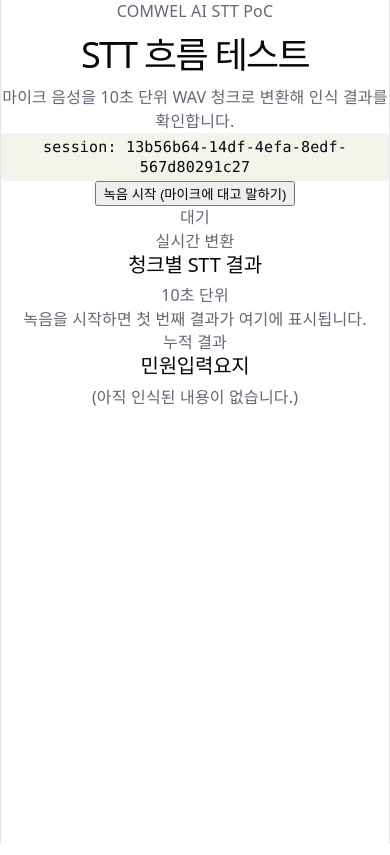
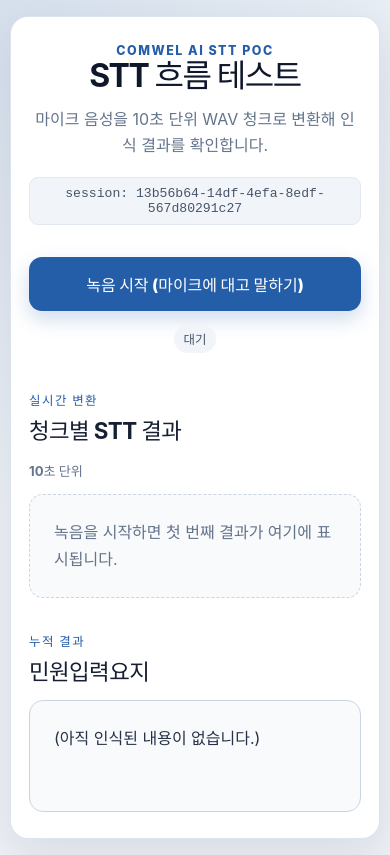
Before and after one commit to nurioni4188/comwel-ai-stt-poc, a React (Vite) app: page / in a window 390 px wide. Built offline with nearby package versions, Linux system fonts and the light colour scheme.

Commit message:
style: add responsive STT test layout

```diff
--- a/src/index.css
+++ b/src/index.css
@@ -1,111 +1,348 @@
 :root {
-  --text: #6b6375;
-  --text-h: #08060d;
-  --bg: #fff;
-  --border: #e5e4e7;
-  --code-bg: #f4f3ec;
-  --accent: #aa3bff;
-  --accent-bg: rgba(170, 59, 255, 0.1);
-  --accent-border: rgba(170, 59, 255, 0.5);
-  --social-bg: rgba(244, 243, 236, 0.5);
-  --shadow:
-    rgba(0, 0, 0, 0.1) 0 10px 15px -3px, rgba(0, 0, 0, 0.05) 0 4px 6px -2px;
-
-  --sans: system-ui, 'Segoe UI', Roboto, sans-serif;
-  --heading: system-ui, 'Segoe UI', Roboto, sans-serif;
-  --mono: ui-monospace, Consolas, monospace;
-
-  font: 18px/145% var(--sans);
-  letter-spacing: 0.18px;
-  color-scheme: light dark;
-  color: var(--text);
-  background: var(--bg);
+  font-family: Inter, Pretendard, "Noto Sans KR", system-ui, -apple-system,
+    BlinkMacSystemFont, "Segoe UI", sans-serif;
+  color: #1f2937;
+  background: #eef2f7;
   font-synthesis: none;
   text-rendering: optimizeLegibility;
   -webkit-font-smoothing: antialiased;
-  -moz-osx-font-smoothing: grayscale;
-
-  @media (max-width: 1024px) {
-    font-size: 16px;
-  }
+  --surface: #ffffff;
+  --surface-subtle: #f8fafc;
+  --border: #dbe3ee;
+  --text: #1f2937;
+  --muted: #64748b;
+  --primary: #245da8;
+  --primary-dark: #194983;
+  --danger: #c7392f;
+  --danger-dark: #9f2d26;
+  --success: #18794e;
+  --shadow: 0 18px 50px rgba(15, 23, 42, 0.1);
 }
 
-@media (prefers-color-scheme: dark) {
-  :root {
-    --text: #9ca3af;
-    --text-h: #f3f4f6;
-    --bg: #16171d;
-    --border: #2e303a;
-    --code-bg: #1f2028;
-    --accent: #c084fc;
-    --accent-bg: rgba(192, 132, 252, 0.15);
-    --accent-border: rgba(192, 132, 252, 0.5);
-    --social-bg: rgba(47, 48, 58, 0.5);
-    --shadow:
-      rgba(0, 0, 0, 0.4) 0 10px 15px -3px, rgba(0, 0, 0, 0.25) 0 4px 6px -2px;
-  }
-
-  #social .button-icon {
-    filter: invert(1) brightness(2);
-  }
-}
-
-#root {
-  width: 1126px;
-  max-width: 100%;
-  margin: 0 auto;
-  text-align: center;
-  border-inline: 1px solid var(--border);
-  min-height: 100svh;
-  display: flex;
-  flex-direction: column;
+* {
   box-sizing: border-box;
 }
 
 body {
   margin: 0;
+  min-width: 320px;
+  min-height: 100vh;
+  background:
+    radial-gradient(circle at top left, rgba(36, 93, 168, 0.12), transparent 32rem),
+    #eef2f7;
+}
+
+button,
+input,
+textarea,
+select {
+  font: inherit;
+}
+
+button:focus-visible {
+  outline: 3px solid rgba(36, 93, 168, 0.28);
+  outline-offset: 3px;
+}
+
+#root {
+  min-height: 100vh;
+}
+
+.stt-page {
+  width: 100%;
+  min-height: 100vh;
+  padding: 48px 20px;
+}
+
+.stt-card {
+  width: min(920px, 100%);
+  margin: 0 auto;
+  padding: 42px;
+  background: var(--surface);
+  border: 1px solid rgba(219, 227, 238, 0.95);
+  border-radius: 24px;
+  box-shadow: var(--shadow);
+}
+
+.page-header {
+  text-align: center;
+}
+
+.eyebrow,
+.section-kicker {
+  margin: 0;
+  color: var(--primary);
+  font-size: 0.78rem;
+  font-weight: 800;
+  letter-spacing: 0.12em;
+  text-transform: uppercase;
 }
 
 h1,
-h2 {
-  font-family: var(--heading);
-  font-weight: 500;
-  color: var(--text-h);
+h2,
+p {
+  margin-top: 0;
 }
 
 h1 {
-  font-size: 56px;
-  letter-spacing: -1.68px;
-  margin: 32px 0;
-  @media (max-width: 1024px) {
-    font-size: 36px;
-    margin: 20px 0;
+  margin-bottom: 12px;
+  color: #0f172a;
+  font-size: clamp(2rem, 5vw, 3.25rem);
+  line-height: 1.12;
+  letter-spacing: -0.045em;
+}
+
+h2 {
+  margin: 4px 0 0;
+  color: #172033;
+  font-size: 1.4rem;
+  letter-spacing: -0.025em;
+}
+
+.page-description {
+  margin-bottom: 18px;
+  color: var(--muted);
+  line-height: 1.65;
+}
+
+.session-id {
+  display: inline-block;
+  max-width: 100%;
+  padding: 8px 12px;
+  overflow-wrap: anywhere;
+  color: #475569;
+  background: #f1f5f9;
+  border: 1px solid #e2e8f0;
+  border-radius: 9px;
+  font-size: 0.82rem;
+}
+
+.recording-controls {
+  display: flex;
+  flex-direction: column;
+  align-items: center;
+  gap: 14px;
+  margin: 32px 0 38px;
+}
+
+.record-button {
+  min-width: min(100%, 340px);
+  padding: 15px 24px;
+  color: #fff;
+  background: var(--primary);
+  border: 0;
+  border-radius: 13px;
+  box-shadow: 0 8px 20px rgba(36, 93, 168, 0.22);
+  cursor: pointer;
+  font-weight: 800;
+  transition: transform 160ms ease, background 160ms ease, box-shadow 160ms ease;
+}
+
+.record-button:hover {
+  background: var(--primary-dark);
+  transform: translateY(-1px);
+}
+
+.record-button.recording {
+  background: var(--danger);
+  box-shadow: 0 8px 20px rgba(199, 57, 47, 0.22);
+}
+
+.record-button.recording:hover {
+  background: var(--danger-dark);
+}
+
+.status-row {
+  display: flex;
+  flex-wrap: wrap;
+  justify-content: center;
+  gap: 8px;
+}
+
+.status-badge {
+  padding: 5px 10px;
+  color: #475569;
+  background: #f1f5f9;
+  border-radius: 999px;
+  font-size: 0.78rem;
+  font-weight: 700;
+}
+
+.status-badge.active,
+.status-badge.error {
+  color: #a12821;
+  background: #fff0ee;
+}
+
+.status-badge.sending {
+  color: #7c4d00;
+  background: #fff7d6;
+}
+
+.status-badge.success {
+  color: var(--success);
+  background: #e9f8f0;
+}
+
+.error-message {
+  display: grid;
+  gap: 4px;
+  margin-bottom: 24px;
+  padding: 15px 18px;
+  color: #9f2d26;
+  background: #fff1ef;
+  border: 1px solid #f3c5c0;
+  border-radius: 12px;
+  line-height: 1.55;
+}
+
+.result-section + .result-section {
+  margin-top: 34px;
+}
+
+.section-heading {
+  display: flex;
+  align-items: end;
+  justify-content: space-between;
+  gap: 16px;
+  margin-bottom: 14px;
+}
+
+.section-meta {
+  color: var(--muted);
+  font-size: 0.82rem;
+  font-weight: 700;
+}
+
+.empty-result,
+.cumulative-result {
+  padding: 24px;
+  color: #64748b;
+  background: var(--surface-subtle);
+  border: 1px dashed #cbd5e1;
+  border-radius: 14px;
+  line-height: 1.7;
+}
+
+.cumulative-result {
+  min-height: 112px;
+  color: #263247;
+  border-style: solid;
+  white-space: pre-wrap;
+}
+
+.chunk-list {
+  display: grid;
+  gap: 12px;
+}
+
+.chunk-item {
+  padding: 18px;
+  background: var(--surface);
+  border: 1px solid var(--border);
+  border-radius: 14px;
+}
+
+.chunk-item.sending {
+  border-color: #e6cc77;
+  background: #fffdf5;
+}
+
+.chunk-item.error {
+  border-color: #f1b7b1;
+  background: #fff8f7;
+}
+
+.chunk-header {
+  display: flex;
+  align-items: center;
+  justify-content: space-between;
+  gap: 14px;
+  padding-bottom: 10px;
+  border-bottom: 1px solid #edf1f5;
+}
+
+.chunk-number {
+  color: #172033;
+}
+
+.chunk-time {
+  color: var(--muted);
+  font-size: 0.84rem;
+  white-space: nowrap;
+}
+
+.chunk-text,
+.chunk-placeholder,
+.chunk-error {
+  margin: 13px 0 0;
+  line-height: 1.65;
+  overflow-wrap: anywhere;
+}
+
+.chunk-placeholder {
+  color: #8a6200;
+}
+
+.chunk-error {
+  color: #a12821;
+}
+
+.footer-actions {
+  display: flex;
+  justify-content: flex-end;
+  margin-top: 28px;
+}
+
+.reset-button {
+  padding: 10px 16px;
+  color: #334155;
+  background: #fff;
+  border: 1px solid #cbd5e1;
+  border-radius: 10px;
+  cursor: pointer;
+  font-weight: 700;
+}
+
+.reset-button:hover:not(:disabled) {
+  background: #f8fafc;
+}
+
+.reset-button:disabled {
+  cursor: not-allowed;
+  opacity: 0.55;
+}
+
+@media (max-width: 640px) {
+  .stt-page {
+    padding: 16px 10px;
+  }
+
+  .stt-card {
+    padding: 26px 18px;
+    border-radius: 18px;
+  }
+
+  .record-button {
+    width: 100%;
+    min-width: 0;
+  }
+
+  .section-heading,
+  .chunk-header {
+    align-items: flex-start;
+    flex-direction: column;
+  }
+
+  .chunk-time {
+    white-space: normal;
+  }
+
+  .footer-actions {
+    justify-content: stretch;
+  }
+
+  .reset-button {
+    width: 100%;
   }
 }
-h2 {
-  font-size: 24px;
-  line-height: 118%;
-  letter-spacing: -0.24px;
-  margin: 0 0 8px;
-  @media (max-width: 1024px) {
-    font-size: 20px;
-  }
-}
-p {
-  margin: 0;
-}
-
-code,
-.counter {
-  font-family: var(--mono);
-  display: inline-flex;
-  border-radius: 4px;
-  color: var(--text-h);
-}
-
-code {
-  font-size: 15px;
-  line-height: 135%;
-  padding: 4px 8px;
-  background: var(--code-bg);
-}
```
